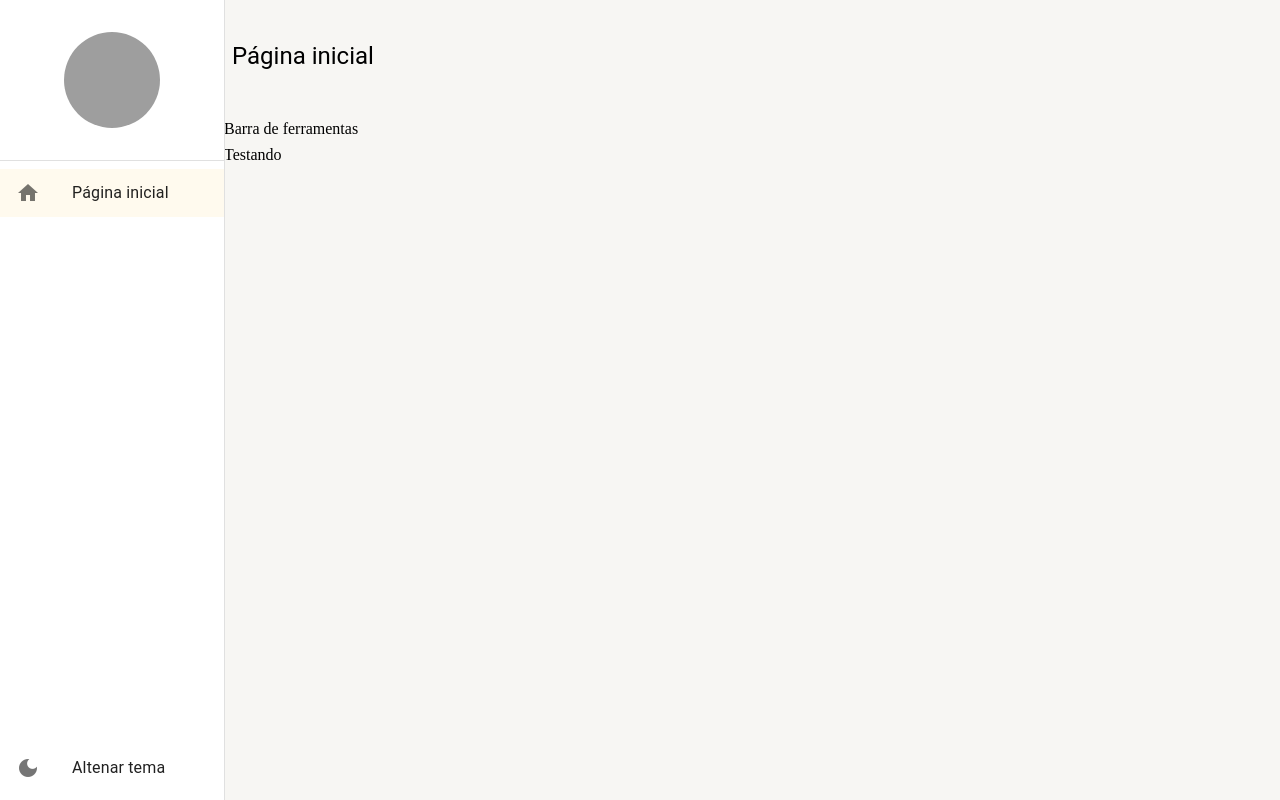
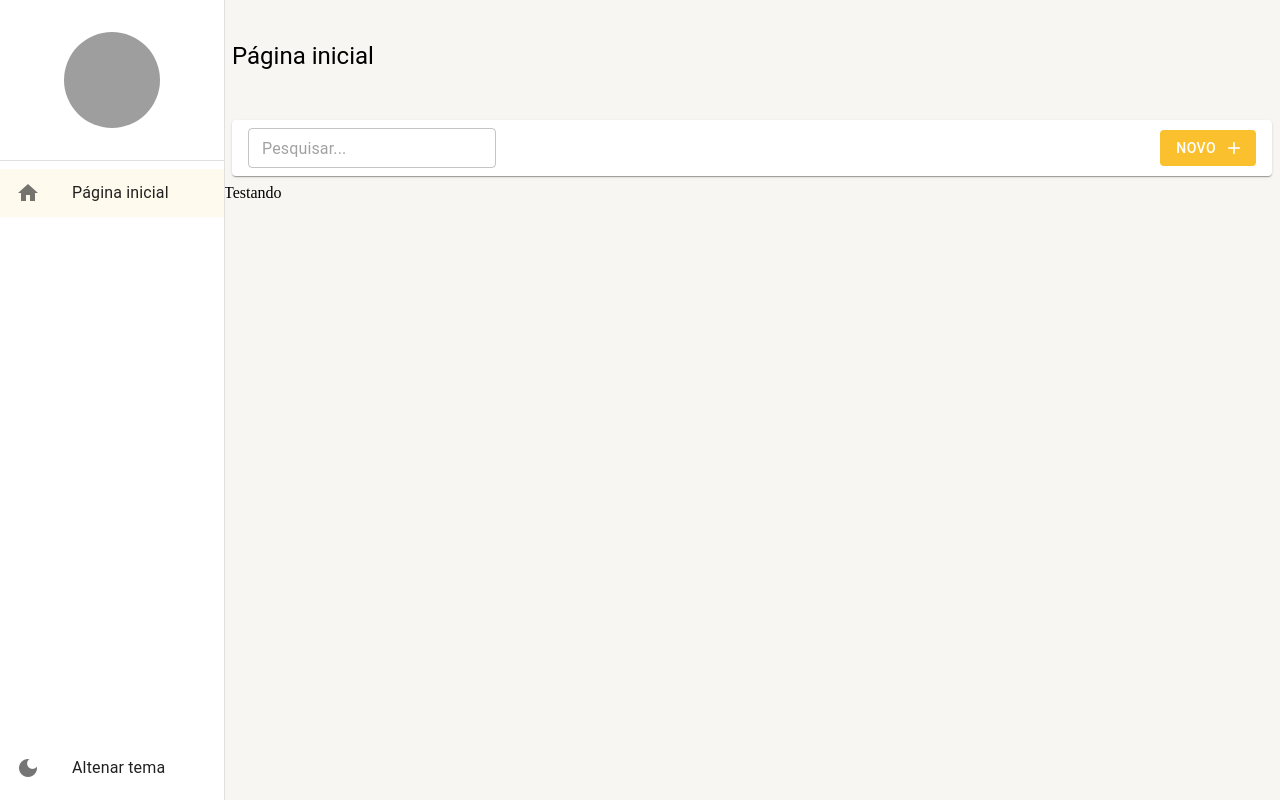
Before and after one commit to vitororigens/projeto-react-mui, a React (Create React App) app: page /pagina-inicial in a window 1280 px wide. Built offline with nearby package versions, Linux system fonts and the light colour scheme; grey boxes are pictures that could not be loaded.

Commit message:
barra de ferramentas listagem

```diff
--- a/src/pages/dashboard/Dashboard.tsx
+++ b/src/pages/dashboard/Dashboard.tsx
@@ -1,8 +1,16 @@
+import { BarraDeFerramentas } from "../../shared/components";
 import { LayoutBaseDePaginas } from "../../shared/layouts";
 
 export const Dashboard = () => {
     return(
-        <LayoutBaseDePaginas titulo="Página inicial">
+        <LayoutBaseDePaginas
+        titulo="Página inicial"
+        barraDeFerramentas={(
+            <BarraDeFerramentas
+            mostrarInputBusca
+            />
+        )}
+        >
         Testando
         </LayoutBaseDePaginas>
     );
--- /dev/null
+++ b/src/shared/components/barra-de-ferramentas/BarraDeFerramentas.tsx
@@ -0,0 +1,52 @@
+import { Box, Button, Icon, Paper, TextField, useTheme } from "@mui/material";
+
+interface IBarraDeFerramentas {
+    textoDaBusca?: string;
+    mostrarInputBusca?: boolean;
+    aoMudarTextoDeBusca?: (novoTexto: string) => void;
+    textoBotaoNovo?: string;
+    mostrarBotaoNovo?: boolean;
+    aoClicarEmNovo?: () => void;
+}
+export const BarraDeFerramentas: React.FC<IBarraDeFerramentas> =({
+    textoDaBusca ='',
+    mostrarInputBusca = false,
+    aoMudarTextoDeBusca: aoMudarTextoDaBusca,
+    aoClicarEmNovo,
+    textoBotaoNovo = 'Novo',
+    mostrarBotaoNovo = true,
+
+}) => {
+    const theme = useTheme();
+    return(
+        <Box
+        gap={1}
+        marginX={1}
+        padding={1}
+        paddingX={2}
+        display="flex"
+        alignItems="center"
+        height={theme.spacing(5)}
+        component={Paper}>
+            {mostrarInputBusca &&(
+                <TextField
+                size="small"
+                value={textoDaBusca}
+                onChange={(e) => aoMudarTextoDaBusca?.(e.target.value)}
+                placeholder="Pesquisar..."
+            />
+            )}
+        <Box flex={1} display={"flex"} justifyContent={"end"}>
+            {mostrarBotaoNovo&&(
+                <Button
+                color="primary"
+                disableElevation
+                onClick={aoClicarEmNovo}
+                variant="contained"
+                endIcon={<Icon>add</Icon>}
+                >{textoBotaoNovo}</Button>
+            )}
+            </Box>
+        </Box>
+    );
+};
--- a/src/shared/components/index.ts
+++ b/src/shared/components/index.ts
@@ -1 +1,2 @@
 export  * from './menu-lateral/MenuLateral'
+export * from './barra-de-ferramentas/BarraDeFerramentas'
--- a/src/shared/layouts/LayoutBaseDePaginas.tsx
+++ b/src/shared/layouts/LayoutBaseDePaginas.tsx
@@ -1,12 +1,14 @@
 import { Icon, IconButton, Typography, useMediaQuery, useTheme } from "@mui/material";
 import { Box } from "@mui/system";
 import { useDrawerContext } from "../contexts";
+import { ReactNode } from "react";
 
 interface ILayoutBaseDePaginas{
     titulo: string;
+    barraDeFerramentas: ReactNode;
     children: string;
 }
-export const LayoutBaseDePaginas: React.FC<ILayoutBaseDePaginas> = ({ children , titulo }) => {
+export const LayoutBaseDePaginas: React.FC<ILayoutBaseDePaginas> = ({ children , titulo, barraDeFerramentas }) => {
 
    const theme = useTheme();
 
@@ -29,7 +31,7 @@ export const LayoutBaseDePaginas: React.FC<ILayoutBaseDePaginas> = ({ children ,
 
            </Box>
            <Box>
-                Barra de ferramentas
+                {barraDeFerramentas}
            </Box>
 
 
```
